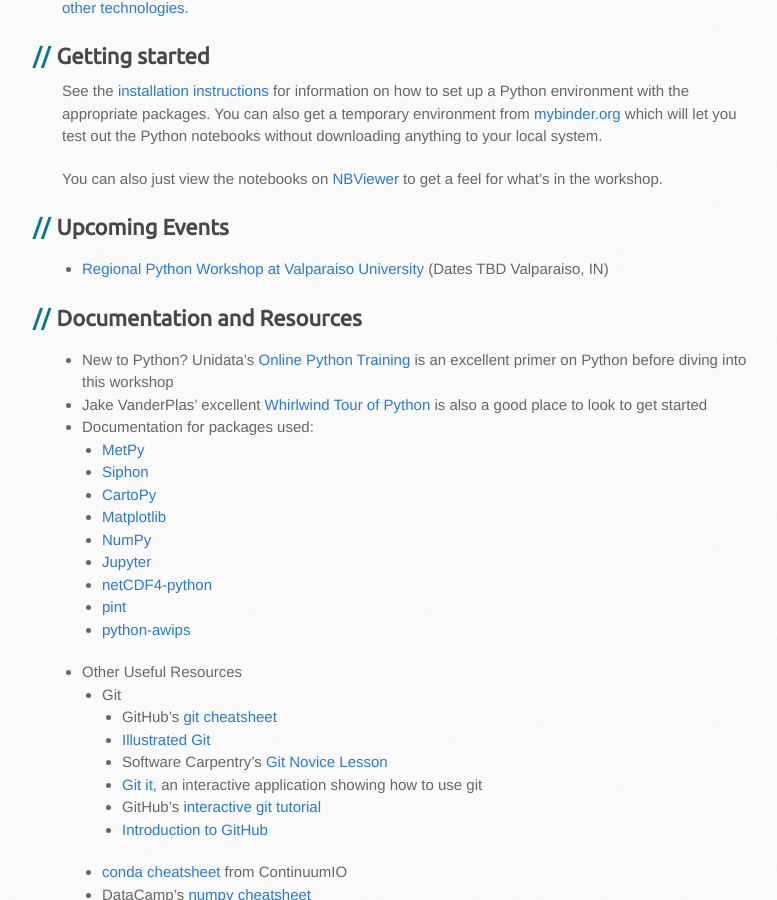
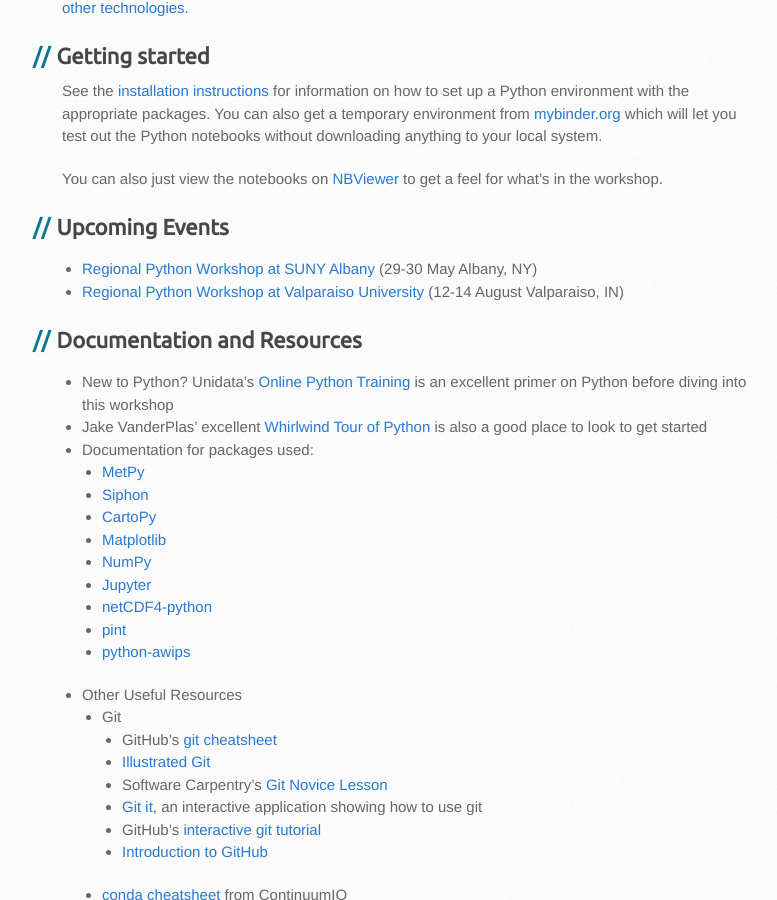
Before and after one commit to Unidata/python-workshop, a Jekyll site: the page built from index.md, in a window 1280 px wide and 900 px high, scrolled down 521 px. Shown: the whole window, without its empty margins (108-885 px from the left). Built offline with Jekyll 4.4.1, drawn with Linux system fonts in a browser that asks for light colours; some web fonts are replaced.

Commit message:
Updates for front page
Add Albany to list, and update dates for Valpo.

```diff
--- a/index.md
+++ b/index.md
@@ -21,7 +21,8 @@
 to get a feel for what's in the workshop.
 
 ## Upcoming Events
-- [Regional Python Workshop at Valparaiso University](events/valpo2019.html) (Dates TBD Valparaiso, IN)
+- [Regional Python Workshop at SUNY Albany](events/albany2019.html) (29-30 May Albany, NY)
+- [Regional Python Workshop at Valparaiso University](events/valpo2019.html) (12-14 August Valparaiso, IN)
 
 ## Documentation and Resources
 - New to Python? Unidata's [Online Python Training](https://unidata.github.io/online-python-training/)
```
